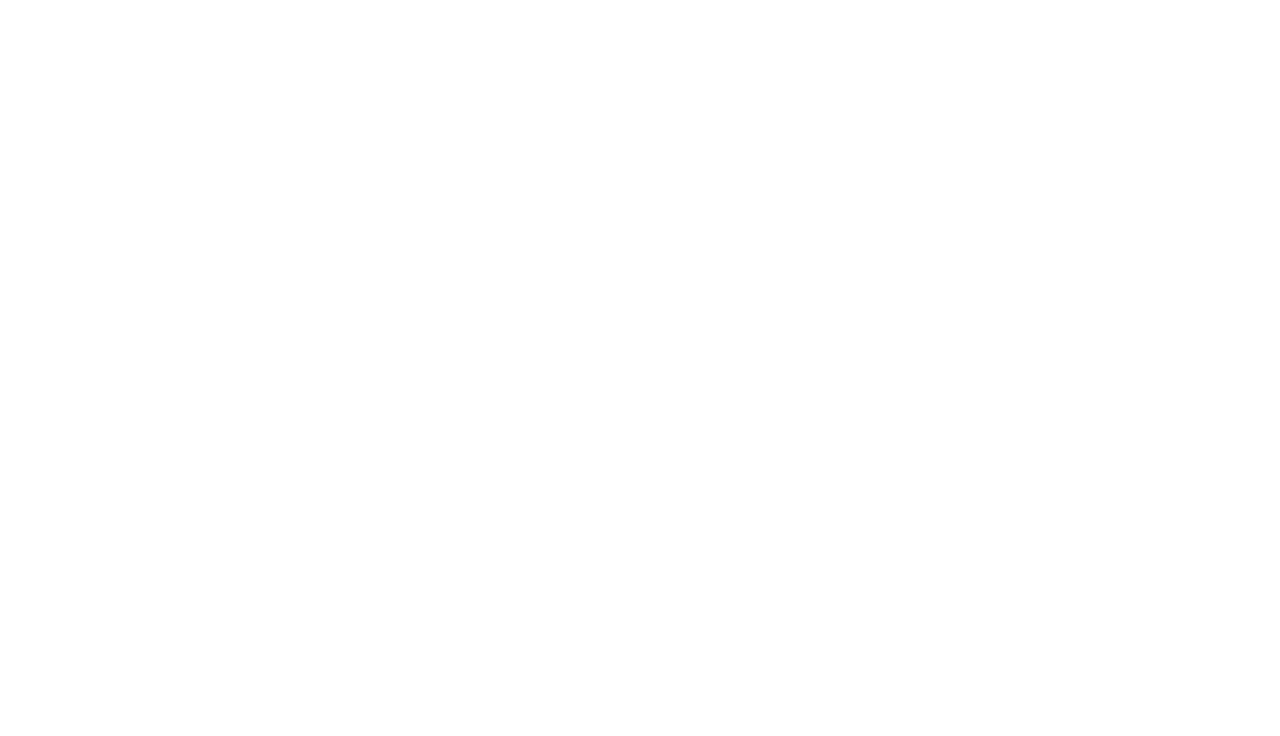
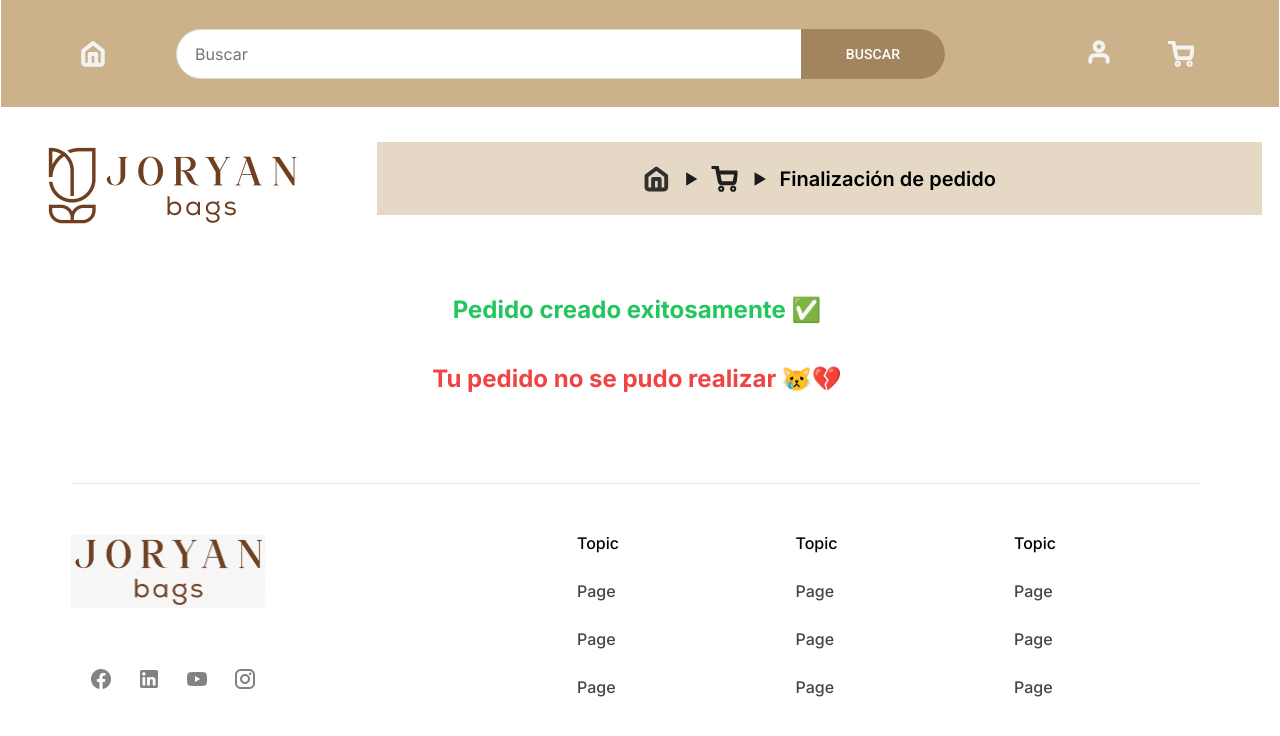
Before and after one commit to CamiloWG/ecommerce-joryanbags, an Angular app in the folder ecommerce-frontend/: page /payment-result in a window 1280 px wide. Before the commit this address led to /. Shown: the top 736 px of the page. Built offline with nearby package versions, Linux system fonts and the light colour scheme.

Commit message:
Creacion pagina paymentresult

```diff
--- a/ecommerce-frontend/src/app/app.routes.ts
+++ b/ecommerce-frontend/src/app/app.routes.ts
@@ -10,6 +10,7 @@
 import { UsuarioComponent } from './pages/usuario/usuario.component';
 import { RegistroComponent } from './pages/registro/registro.component';
 import { AuthGuard } from './core/guards/auth.guard';
+import { PaymentResultComponent } from './pages/payment-result/payment-result.component';
 
 
 export const routes: Routes = [
@@ -65,5 +66,10 @@
         path: 'registro',
         title: 'Confirmacion | Joryan Bags',
         component: RegistroComponent
+    },
+    {
+        path: 'payment-result',
+        title: 'Pago | Joryan Bags',
+        component: PaymentResultComponent
     }
 ];
--- /dev/null
+++ b/ecommerce-frontend/src/app/pages/payment-result/payment-result.component.html
@@ -0,0 +1,33 @@
+<div class="flex flex-col">
+  <header-menu></header-menu>
+
+  <main class="flex flex-col items-start justify-start pb-[50px] pl-3 pr-[18px] box-border max-w-full lg:pb-[50px] lg:box-border mq750:pb-[30px] mq750:box-border">
+
+    <section class="relative w-full h-[150px] flex">
+      <app-logo class="absolute top-0 left-0"></app-logo>
+
+      <div class="absolute top-[19px] left-[365px] flex flex-col items-start justify-start gap-[50px] w-[calc(100%-365px)]">
+        <div class="w-full flex flex-col font-subheading">
+          <route [breadcrumbs]="[{label:'Carrito'}, {label: 'Finalización de pedido'}]"></route>
+        </div>
+      </div>
+    </section>
+
+    <div class="w-full items-center justify-center">
+      <h2 class="font-subheading text-green-500 text-center">Pedido creado exitosamente ✅</h2>
+    </div>
+    <div class="w-full items-center justify-center">
+      <h2 class="font-subheading text-red-500 text-center">Tu pedido no se pudo realizar 😿💔</h2>
+    </div>
+  </main>
+
+  <footer class="w-full mt-5 mb-10 font-subheading">
+    <app-footer
+      [frameHeaderAlignSelf]="'unset'"
+      [frameHeaderPadding]="'0px 70px'"
+      [frameDivFlex]="'unset'"
+      [frameDivWidth]="'1290px'"
+      [image5]="'assets/images/image-5@2x.png'">
+    </app-footer>
+  </footer>
+</div>
```
Also changed, not shown: ecommerce-frontend/src/app/pages/payment-result/payment-result.component.ts (added, +20 -0 lines), ecommerce-frontend/src/app/pages/payment-result/payment-result.component.css (added), 1 other file (tests, documents, lock files or other folders).
